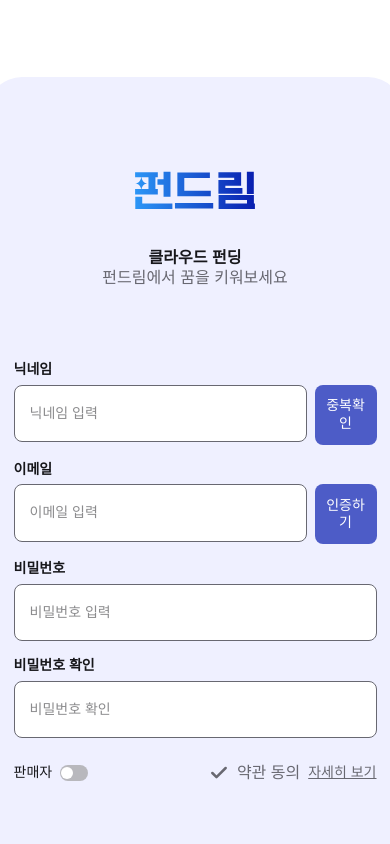
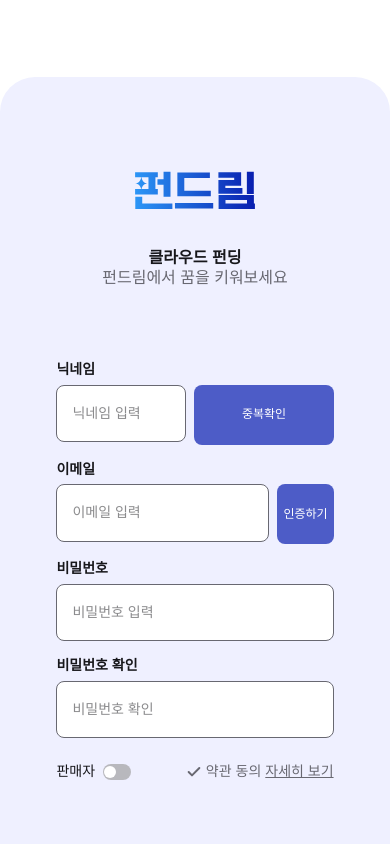
Before and after one commit to FRONTENDBOOTCAMP-13th/Final-11-Cutie, a Next.js app: page /signup in a window 390 px wide. Shown: the top 844 px of the page. Built offline with nearby package versions, Linux system fonts and the light colour scheme.

Commit message:
💄 fix 320px media query

```diff
--- a/src/app/(user)/layout.tsx
+++ b/src/app/(user)/layout.tsx
@@ -2,8 +2,8 @@ import Logo from '../../../public/icons/logo.svg';
 
 export default function UserLayout({ children }: { children: React.ReactNode }) {
   return (
-    <div className="flex justify-center min-w-[320px] mobile:min-w-[745px]">
-      <div className="flex flex-col w-[416px] mobile:w-[665px] h-fit mt-[77px] mb-[67px] bg-primary-50 rounded-[35px] mobile:rounded-[48px] tablet:rounded-[58px] px-[42px] py-[92px] mobile:px-[55px] mobile:py-[135px] gap-9 text-font-900 items-center">
+    <div className="flex justify-center w-full min-w-[220px]">
+      <div className="flex flex-col w-full max-w-[416px] mobile:max-w-[665px] h-fit mt-[77px] mb-[67px] bg-primary-50 rounded-[35px] mobile:rounded-[48px] tablet:rounded-[58px] px-[42px] py-[92px] mobile:px-[55px] mobile:py-[135px] gap-9 text-font-900 items-center">
         <h1>
           <Logo width={120} height={43} />
         </h1>
--- a/src/app/(user)/signup/signupForm.tsx
+++ b/src/app/(user)/signup/signupForm.tsx
@@ -13,7 +13,7 @@ export default function SingupForm() {
 
   return (
     <>
-      <form className="flex flex-col gap-3 mt-[37px]">
+      <form className="flex flex-col gap-3 mt-[37px] min-w-[130px]">
         <div className="flex flex-col gap-4">
           {/* 닉네임 */}
           <div className="flex flex-col">
@@ -22,7 +22,7 @@ export default function SingupForm() {
               <InputId
                 placeholder="닉네임 입력"
                 type="text"
-                className="bg-bg normal-14 text-font-900 w-[261px] mobile:w-[387px] laptop:text-[16px] px-[15px] py-[19px] border-[1.5px] border-font-400 rounded-[8px] box-content"
+                className="bg-bg normal-14 text-font-900 w-[130px] mobile:w-[367px] laptop:text-[16px] px-[15px] py-[19px] border-[1.5px] border-font-400 rounded-[8px]"
               />
               <SignUpProfileEditButton label="중복확인" />
             </div>
@@ -37,7 +37,7 @@ export default function SingupForm() {
                 placeholder="이메일 입력"
                 type="email"
                 value={email}
-                className="bg-bg normal-14 text-font-900 w-[261px] mobile:w-[387px] laptop:text-[16px] px-[15px] py-[19px] border-[1.5px] border-font-400 rounded-[8px] box-content"
+                className="bg-bg normal-14 text-font-900 laptop:text-[16px] px-[15px] py-[19px] border-[1.5px] border-font-400 rounded-[8px]"
                 onChange={e => setEmail(e.target.value)}
                 required
               />
@@ -81,10 +81,10 @@ export default function SingupForm() {
             <span className="normal-14 tablet:text-[16px]">판매자</span>
             <ToggleSwitchBig />
           </div>
-          <label className="flex justify-end items-center gap-2 cursor-pointer">
+          <label className="flex justify-end items-center gap-1 tablet:gap-2 cursor-pointer">
             <input type="checkbox" className="hidden peer" />
-            <Check className="w-5 h-5 text-font-400 stroke-[3px] peer-checked:text-primary-800" />
-            <span className="normal-16 text-font-400 peer-checked:text-primary-800">약관 동의</span>
+            <Check className="w-4 h-4 tablet:w-5 tablet:h-5 text-font-400 stroke-[3px] peer-checked:text-primary-800" />
+            <span className="normal-14 tablet:normal-16 text-font-400 peer-checked:text-primary-800">약관 동의</span>
 
             {/* 자세히 보기 버튼 클릭 시 약관 모달 이벤트 연결 필요 현재 컴포넌트가 없음 */}
             <ReadTerms />
--- a/src/components/button/SquareBtn.tsx
+++ b/src/components/button/SquareBtn.tsx
@@ -154,7 +154,7 @@ export function SignUpProfileEditButton({ label, onClick }: SignUpBtnProps) {
       <button
         type="button"
         onClick={onClick}
-        className="flex flex-1 items-center justify-center px-[6px] py-[19px] w-full h-15 bg-primary-800/70 text-white rounded-lg hover:bg-primary-800 hover:text-white medium-14 tablet:text-[16px] cursor-pointer"
+        className="flex items-center justify-center px-[6px] py-[19px] w-full h-15 bg-primary-800/70 text-white rounded-lg hover:bg-primary-800 hover:text-white medium-12 tablet:text-[16px] cursor-pointer"
       >
         {label}
       </button>
--- a/src/components/common/Input.tsx
+++ b/src/components/common/Input.tsx
@@ -27,7 +27,7 @@ export function InputIdDefault({ placeholder, type, required }: inputboxProps) {
     <div className="flex flex-col gap-1">
       <input
         type={type}
-        className={`bg-bg normal-14 text-font-900 w-[331px] mobile:w-[461px] tablet:w-[554px] laptop:text-[16px] px-[15px] py-[19px] border-[1.5px] border-font-400 rounded-[8px] box-content `}
+        className={`bg-bg normal-14 text-font-900 w-full mobile:w-[441px] tablet:w-[554px] laptop:text-[16px] px-[15px] py-[19px] border-[1.5px] border-font-400 rounded-[8px]`}
         placeholder={placeholder}
         required={required}
         onInvalid={e => {
```
